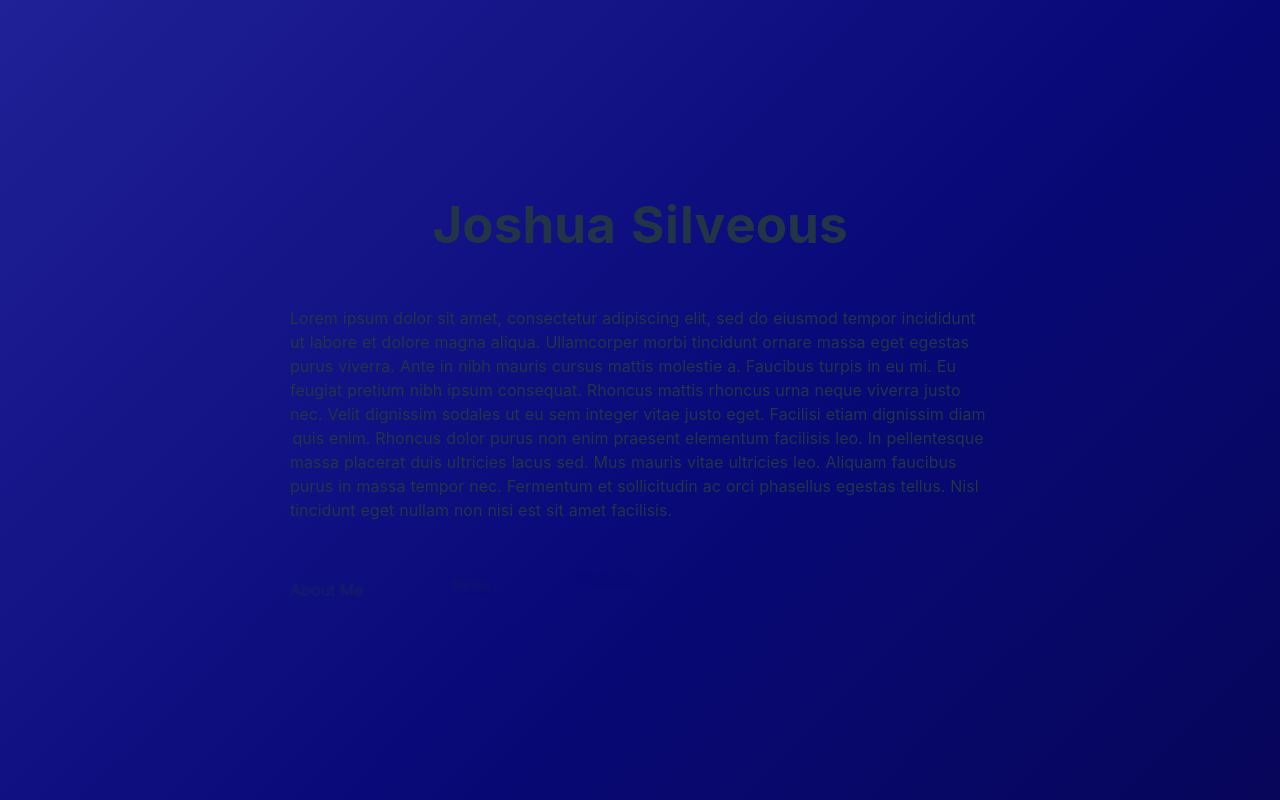
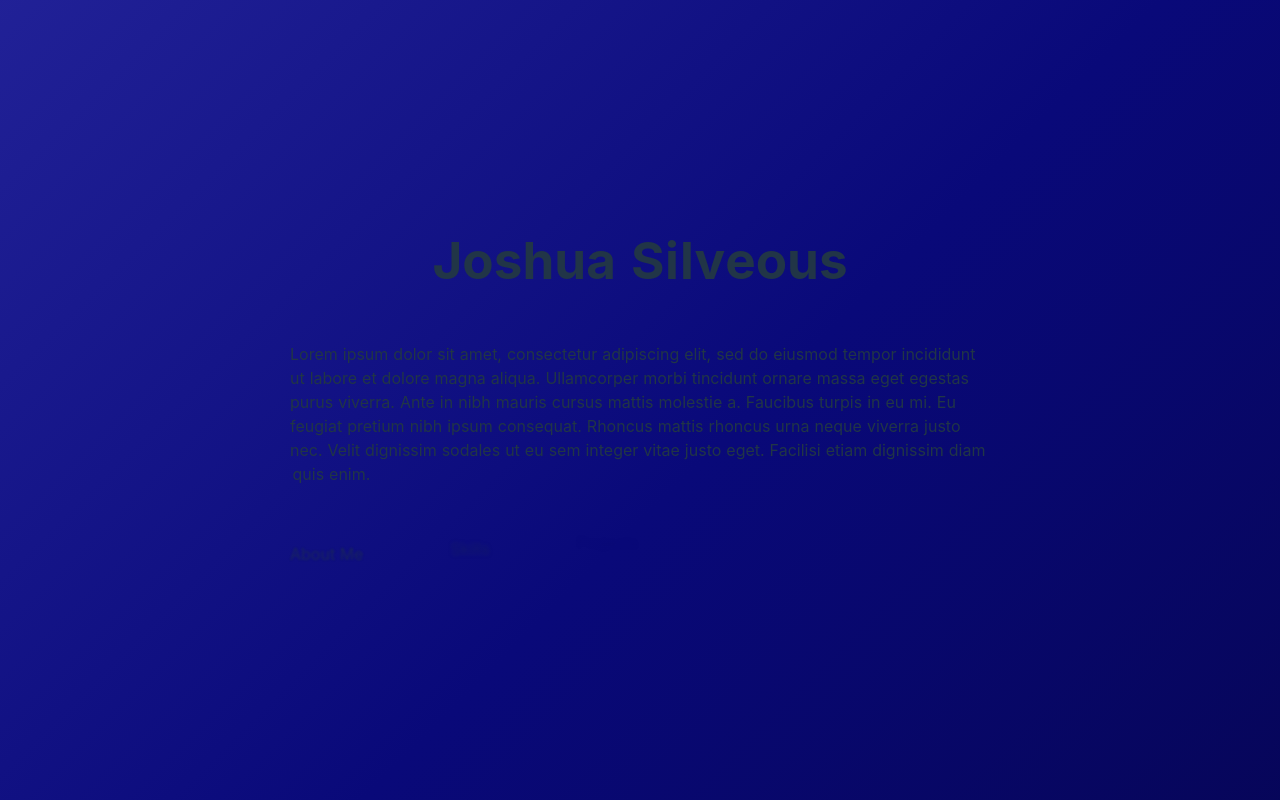
Before and after one commit to JoshSilveous/portfolio-site, a React (Vite) app: page / in a window 1280 px wide. Shown: the top 800 px of the page. Built offline with nearby package versions, Linux system fonts and the light colour scheme.

Commit message:
shortened example paragraph

```diff
--- a/src/components/SPLASH_PARAGRAPH.ts
+++ b/src/components/SPLASH_PARAGRAPH.ts
@@ -6,10 +6,4 @@ export const SPLASH_PARAGRAPH =
 	'molestie a. Faucibus turpis in eu mi. Eu feugiat pretium ' +
 	'nibh ipsum consequat. Rhoncus mattis rhoncus urna neque ' +
 	'viverra justo nec. Velit dignissim sodales ut eu sem integer ' +
-	'vitae justo eget. Facilisi etiam dignissim diam quis enim. ' +
-	'Rhoncus dolor purus non enim praesent elementum facilisis ' +
-	'leo. In pellentesque massa placerat duis ultricies lacus ' +
-	'sed. Mus mauris vitae ultricies leo. Aliquam faucibus purus ' +
-	'in massa tempor nec. Fermentum et sollicitudin ac orci ' +
-	'phasellus egestas tellus. Nisl tincidunt eget nullam non ' +
-	'nisi est sit amet facilisis.'
+	'vitae justo eget. Facilisi etiam dignissim diam quis enim. '
```
